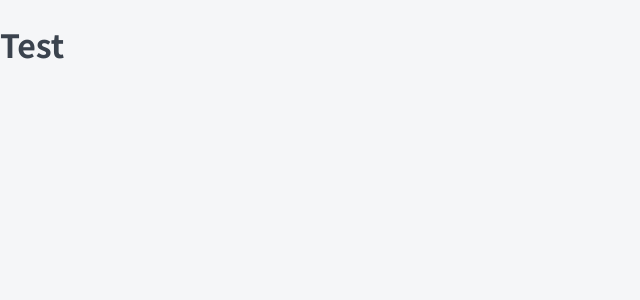
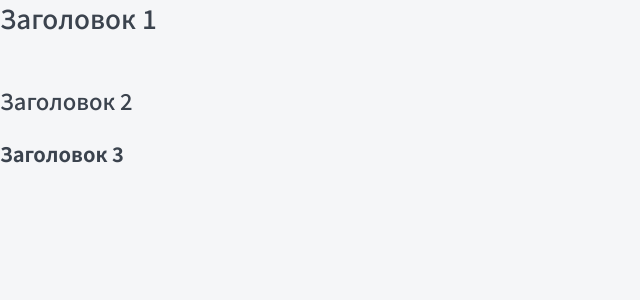
Before and after one commit to GaluzaMaksim996/React-Next-TS, a Next.js app: page / in a window 1280 px wide. Shown: the top 300 px of the page, without its empty margins (0-640 px from the left). Built offline with nearby package versions, Linux system fonts and the light colour scheme.

Commit message:
added component Htag

```diff
--- /dev/null
+++ b/components/Htag/Htag.module.css
@@ -0,0 +1,21 @@
+.h1 {
+	margin: 0;
+	font-size: 26px;
+	font-weight: 500;
+	line-height: 35px;
+}
+
+.h2 {
+	margin-top: 50px;
+	margin-bottom: 25px;
+	font-size: 22px;
+	font-weight: 500;
+	line-height: 30px;
+}
+
+.h3 {
+	margin: 0;
+	font-size: 20px;
+	font-weight: 600;
+	line-height: 27px;
+}
--- /dev/null
+++ b/components/Htag/Htag.props.ts
@@ -0,0 +1,6 @@
+import { ReactNode } from 'react';
+
+export interface HtagProps {
+	tag: 'h1' | 'h2' | 'h3';
+	children: ReactNode;
+}
--- /dev/null
+++ b/components/Htag/Htag.tsx
@@ -0,0 +1,15 @@
+import { HtagProps } from './Htag.props';
+import styles from './Htag.module.css';
+
+export const Htag = ({ tag, children }: HtagProps): JSX.Element => {
+  switch (tag) {
+    case 'h1':
+      return <h1 className={styles.h1}>{children}</h1>;
+    case 'h2':
+      return <h2 className={styles.h2}>{children}</h2>;
+    case 'h3':
+      return <h3 className={styles.h3}>{children}</h3>;
+    default:
+      return <></>;
+  }
+};
--- a/pages/index.tsx
+++ b/pages/index.tsx
@@ -1,3 +1,4 @@
+import { Htag } from '@/components/Htag/Htag';
 import Head from 'next/head';
 
 export default function Home() {
@@ -16,7 +17,9 @@
         />
       </Head>
       <main>
-        <h1>Test</h1>
+        <Htag tag="h1">Заголовок 1</Htag>
+        <Htag tag="h2">Заголовок 2</Htag>
+        <Htag tag="h3">Заголовок 3</Htag>
       </main>
     </>
   );
```
